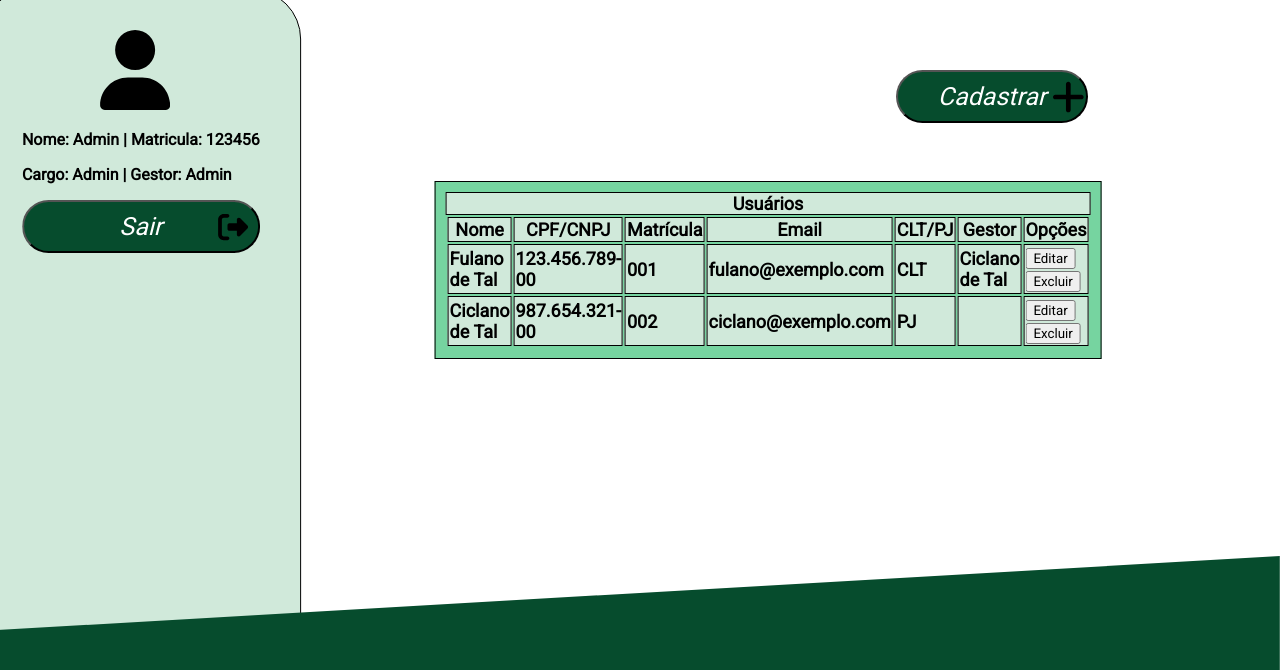
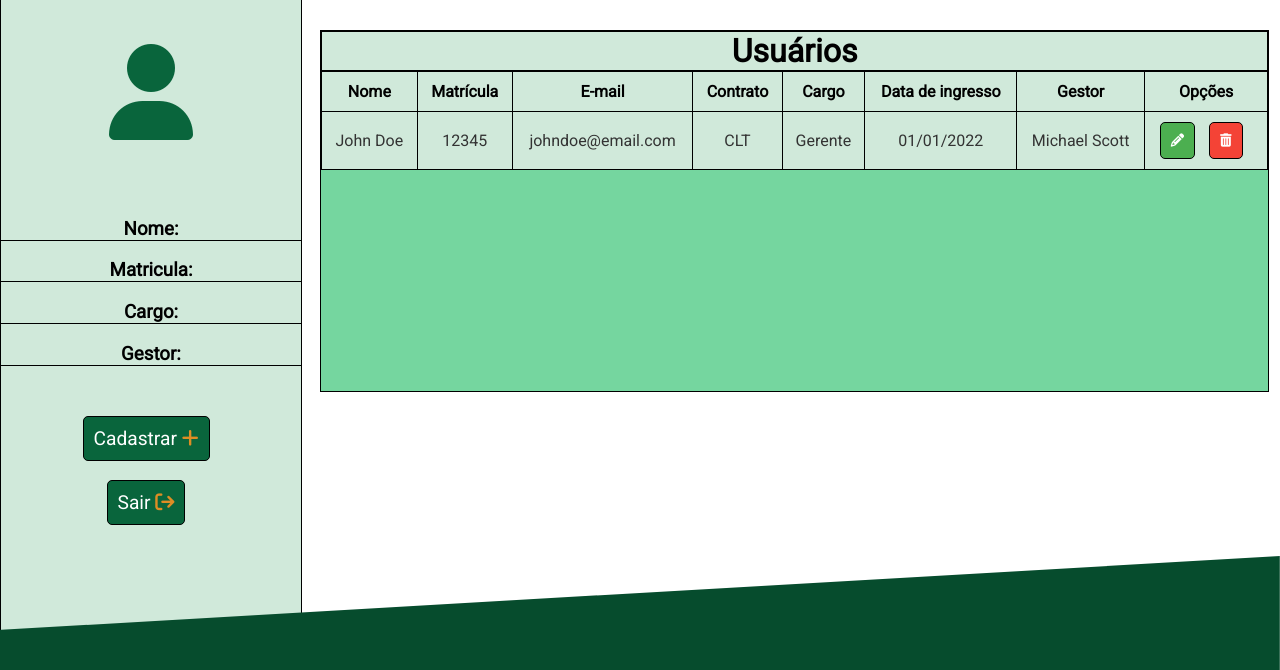
Before and after one commit to Hymdell/Projeto-QQTech, a plain HTML site: page site/html/dashboardAdmin.html in a window 1280 px wide. Shown: the part 130-800 px from the top of the page. Drawn offline with Linux system fonts and the light colour scheme.

Commit message:
alterações visuais e funcionas dashboardAdmin

```diff
--- a/site/css/dashboardAdminStyle.css
+++ b/site/css/dashboardAdminStyle.css
@@ -1,90 +1,111 @@
-.container {
-  display: flex;
-  justify-content: center;
+table {
+  width: 100%;
+  border-collapse: collapse;
+  border: 1px solid black;
 }
-.iconeUsuario {
-  padding-left: 33%;
+td,
+th {
+  padding: 10px;
+  text-align: center;
+  color: #333;
+  background-color: #d0e9da;
+  border: 1px solid black;
 }
-.texto {
+th,
+caption {
+  font-size: 100%;
   font-weight: bold;
+  background-color: #d0e9da;
+  color: rgb(0, 0, 0);
+  border: 1px solid black;
 }
-caption,tr,td,th{
-    font-weight: bold;
-    font-size: large;
-    border: 1px solid #000000;
-    background-color: #D0E9DA;
+caption{
+  font-size: 200%;
 }
-.tabela {
-  margin: auto;
-  position: fixed;
-  top: 50%;
-  left: 60%;
-  transform: translate(-50%, -50%);
-  background-color: #76d4a0;
-  border: 1px solid #000000;
+button {
+  background-color: #dd8d24;
+  color: white;
   padding: 10px;
-}
-.sidebar {
-  z-index: 0;
-  margin: auto;
-  position: fixed;
-  top: 60%;
-  left: 11%;
-  height: 80%;
-  transform: translate(-50%, -50%);
-  background-color: #d0e9da;
-  border: 1px solid #000000;
-  border-radius: 50px;
-  padding: 40px;
-}
-.botaoCadastrar {
-  position: fixed;
-  top: 25%;
-  left: 70%;
-  background-image: url("/site/img/plus-solid.svg");
-  background-repeat: no-repeat;
-  background-position: right center;
-  background-size: 33px 40px;
-  background-color: #064c2d;
-  display: flex;
-  justify-content: center;
-  max-width: 800px;
-  width: 15%;
-  padding: 10px;
-  color: #ffffff;
-  font-size: 25px;
-  font-style: italic;
-  border-radius: 100px;
+  border: none;
+  border-radius: 5px;
+  margin-right: 10px;
+  border: 1px solid black;
   cursor: pointer;
   box-shadow: 0 0 0 0 rgba(124, 123, 123, 0.404);
   transition: transform 0.2s cubic-bezier(0.47, 2.02, 0.31, -0.36),
     box-shadow 0.2s cubic-bezier(0.47, 2.02, 0.31, -0.36);
 }
-.botaoCadastrar:hover {
+button:hover {
+  cursor: pointer;
   transform: scale(1.1);
   box-shadow: 0 0 20px 10px rgba(124, 123, 123, 0.404);
 }
-.botaoSair {
-  background-image: url("/site/img/right-from-bracket-solid.svg");
-  background-repeat: no-repeat;
-  background-position: right center;
-  background-size: 50px 30px;
-  background-color: #064c2d;
+.container {
   display: flex;
   justify-content: center;
-  max-width: 800px;
-  width: 100%;
-  padding: 10px;
-  color: #ffffff;
-  font-size: 25px;
-  font-style: italic;
-  border-radius: 100px;
-  cursor: pointer;
-  box-shadow: 0 0 0 0 rgba(124, 123, 123, 0.404);
-  transition: transform 0.2s cubic-bezier(0.47, 2.02, 0.31, -0.36),
-    box-shadow 0.2s cubic-bezier(0.47, 2.02, 0.31, -0.36);
 }
-.botaoSair:hover {
-  transform: scale(1.1);
-  box-shadow: 0 0 20px 10px rgba(124, 123, 123, 0.404);
+.retangulo {
+  top: 20%;
+  left: 25%;
+  width: 74%;
+  height: 360px;
+  background-color: #75d69f;
+  margin: 0 auto;
+  position: absolute;
+  overflow-y: scroll;
+  border: 1px solid black;
 }
+.texto {
+  font-weight: bold;
+}
+.botoes {
+  position: relative;
+}
+.local {
+  padding-left: 35%;
+}
+.sidebar {
+  width: 300px;
+  height: 800%;
+  background-color: #D0E9DA;
+  border: 1px solid black;
+  position: fixed;
+  top: 0;
+  left: 0;
+}
+.sidebar-icon {
+  display: flex;
+  justify-content: center;
+  align-items: center;
+  height: 7%;
+}
+.sidebar-info {
+  text-align: center;
+  margin-top: -120px;
+}
+.sidebar-info h3 {
+    font-weight: bold;
+    margin-bottom: 10px;
+    border-bottom: 1px solid #000000;
+}
+.sidebar-buttons {
+  display: flex;
+  flex-direction: column;
+  justify-content: center;
+  align-items: center;
+  margin-top: 50px;
+}
+.cadastrar {
+  font-size: larger;
+  background-color: #09653c;
+}
+.sair {
+  font-size: larger;
+  background-color: #09653c;
+}
+.editar {
+  background-color: #4caf50;
+}
+.excluir {
+  background-color: #f44336;
+}
--- a/site/html/dashboardAdmin.html
+++ b/site/html/dashboardAdmin.html
@@ -6,6 +6,7 @@
     <meta name="viewport" content="width=device-width, initial-scale=1.0" />
     <link rel="stylesheet" href="/site/css/dashboardAdminStyle.css" />
     <link rel="stylesheet" href="/site/css/globalStyle.css" />
+    <link rel="stylesheet" href="/site/css/teste.css" />
     <link
       href="https://fonts.googleapis.com/css?family=Roboto"
       rel="stylesheet"
@@ -32,54 +33,56 @@
         </svg>
       </div>
     </header>
-    <main>
-      <div class="container">
     <div class="sidebar">
-          <img class="iconeUsuario" src="/site/img/user-solid.svg" width="70" alt="Icone Usuário">
-          <p class="texto" id="nomeMatricula">Nome: Admin | Matricula: 123456</p>
-          <p class="texto" id="cargoGestor">Cargo: Admin | Gestor: Admin</p>
-          <button class="botaoSair" onclick="Sair()">Sair</button>
+      <div class="sidebar-icon">
+        <span style="font-size: 6em; color: #09653c;"><i class="fa-solid fa-user"></i></span>
       </div>
-        <button class="botaoCadastrar" onclick="Cadastrar()">Cadastrar</button>
-        <div class="tabela">
+      <div class="sidebar-info">
+        <h3>Nome:</h3>
+        <h3>Matricula:</h3>
+        <h3>Cargo:</h3>
+        <h3>Gestor:</h3>
+      </div>
+      <div class="sidebar-buttons">
+        <button class="cadastrar">Cadastrar <span style="color: #DD8D24"><i class="fa-solid fa-plus"></i></span></button><br>
+        <button class="sair" onclick="Sair()">Sair <span style="color: #DD8D24"><i class="fa-solid fa-sign-out"></i></span></button>
+      </div>
+    </div>
+      <div class="retangulo">
         <table>
-            <caption>Usuários</caption>
+          <caption>
+            Usuários
+          </caption>
           <thead>
             <tr>
               <th>Nome</th>
-                <th>CPF/CNPJ</th>
               <th>Matrícula</th>
-                <th>Email</th>
-                <th>CLT/PJ</th>
+              <th>E-mail</th>
+              <th>Contrato</th>
+              <th>Cargo</th>
+              <th>Data de ingresso</th>
               <th>Gestor</th>
               <th>Opções</th>
             </tr>
           </thead>
           <tbody>
             <tr>
-                <td>Fulano de Tal</td>
-                <td>123.456.789-00</td>
-                <td>001</td>
-                <td>fulano@exemplo.com</td>
+              <td>John Doe</td>
+              <td>12345</td>
+              <td>johndoe@email.com</td>
               <td>CLT</td>
-                <td>Ciclano de Tal</td>
-                <td><button>Editar</button><button>Excluir</button></td>
-              </tr>
-              <tr>
-                <td>Ciclano de Tal</td>
-                <td>987.654.321-00</td>
-                <td>002</td>
-                <td>ciclano@exemplo.com</td>
-                <td>PJ</td>
-                <td></td>
-                <td><button>Editar</button><button>Excluir</button></td>
+              <td>Gerente</td>
+              <td>01/01/2022</td>
+              <td>Michael Scott</td>
+              <td>
+                <button class="editar" onclick=""><i class="fa fa-pencil"></i></button>
+                <button class="excluir"  onclick=""><i class="fa fa-trash"></i></button>
+              </td>
             </tr>
           </tbody>
         </table>
-
       </div>
     </div>
-    </main>
     <footer>
       <div class="formaFooter">
         <svg
@@ -97,4 +100,8 @@
     </footer>
   </body>
   <script src="/site/js/dashboardAdmin.js"></script>
+  <script
+    src="https://kit.fontawesome.com/e0ab6c4879.js"
+    crossorigin="anonymous"
+  ></script>
 </html>
```
Lines whose indentation alone changed are shown as unchanged.
